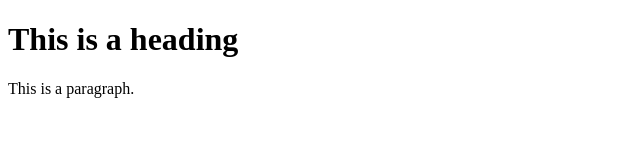
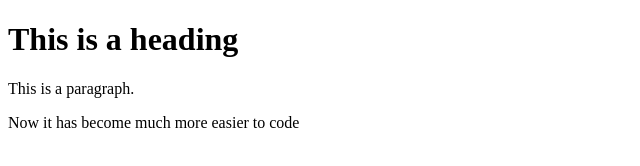
Before and after one commit to wolex2care/testhub, a plain HTML site: page index.html in a window 1280 px wide. Shown: the whole page, without its empty margins (0-640 px from the left). Drawn offline with Linux system fonts and the light colour scheme.

Commit message:
you have disturbed me enough

```diff
--- a/index.html
+++ b/index.html
@@ -7,6 +7,7 @@
 
 <h1>This is a heading</h1>
 <p>This is a paragraph.</p>
+<p> Now it has become much more easier to code</p>
 
 </body>
 </html>
```
